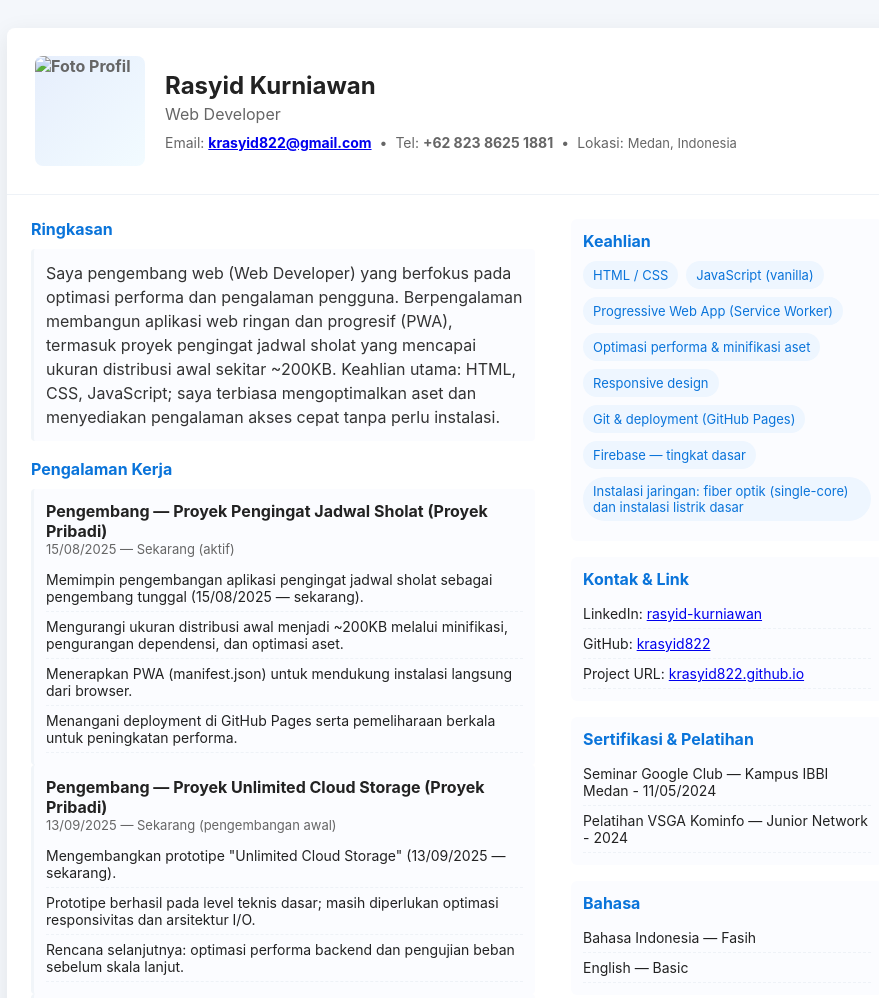
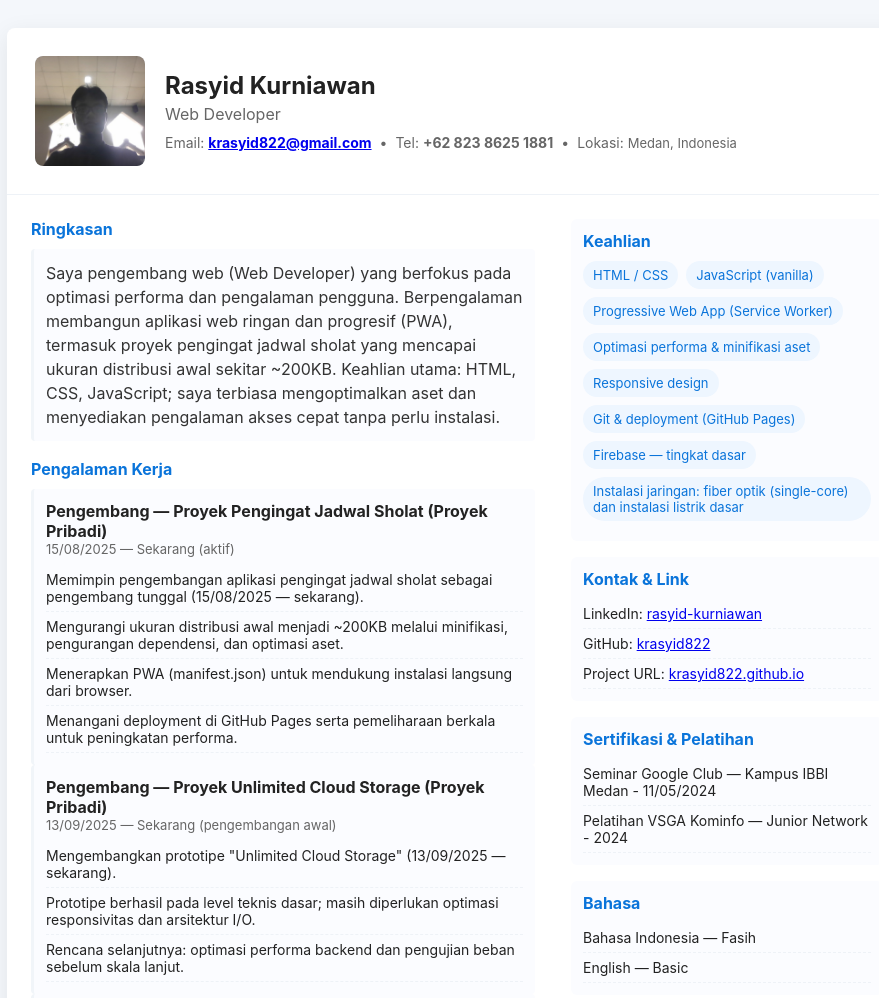
Before and after one commit to krasyid822/Drive, a plain HTML site: page cv.html in a window 1280 px wide. Shown: the top 998 px of the page, without its empty margins (183-1062 px from the left). Drawn offline with Linux system fonts and the light colour scheme.

Commit message:
Update cv.html

```diff
--- a/cv.html
+++ b/cv.html
@@ -48,7 +48,7 @@
   <div class="container">
     <header>
       <div class="photo">
-        <img src="Hasil_Foto/foto_20251210_142257.jpg" alt="Foto Profil" />
+        <img src="20251210_142257.jpg" alt="Foto Profil" />
       </div>
       <div class="profile">
         <h1>Rasyid Kurniawan</h1>
```
